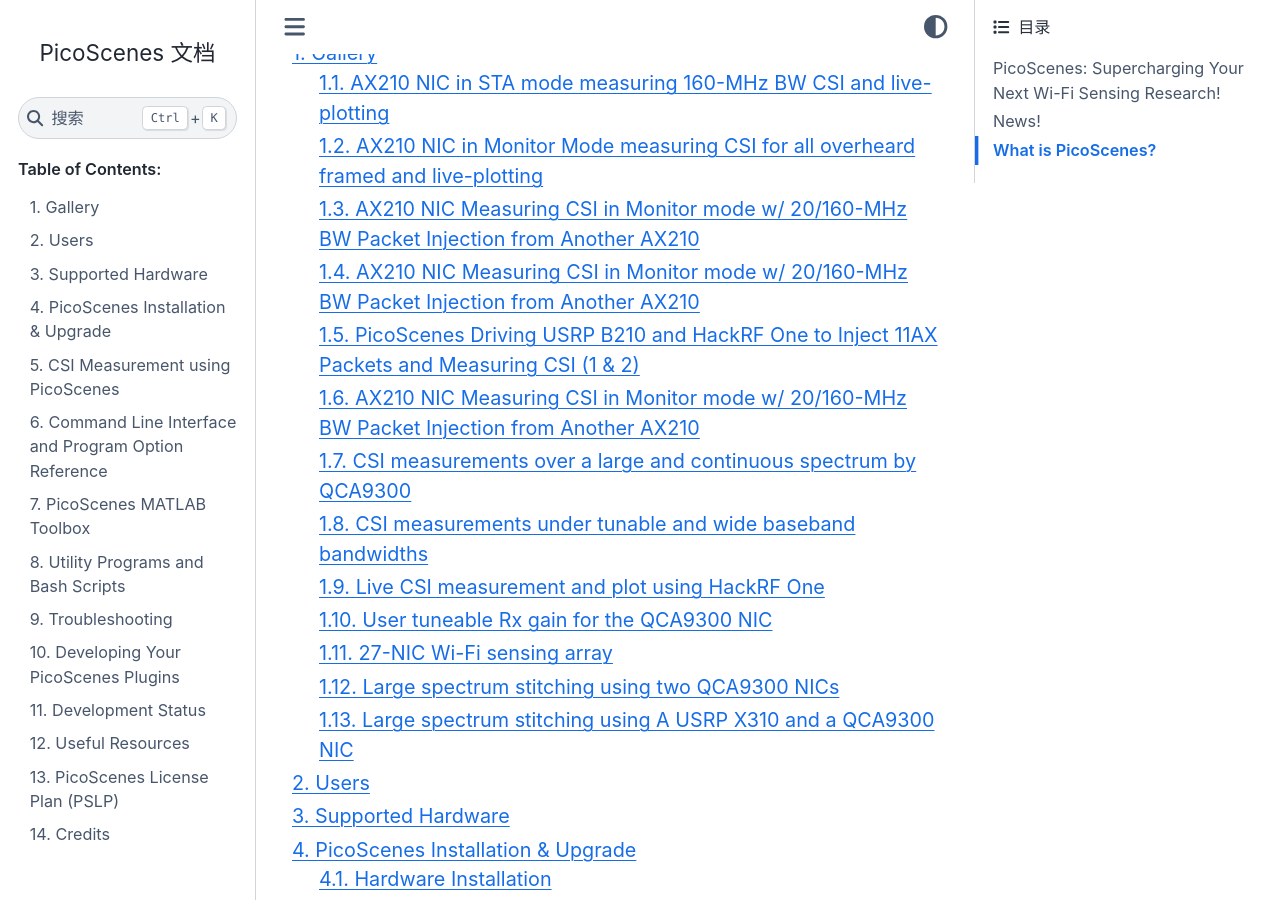
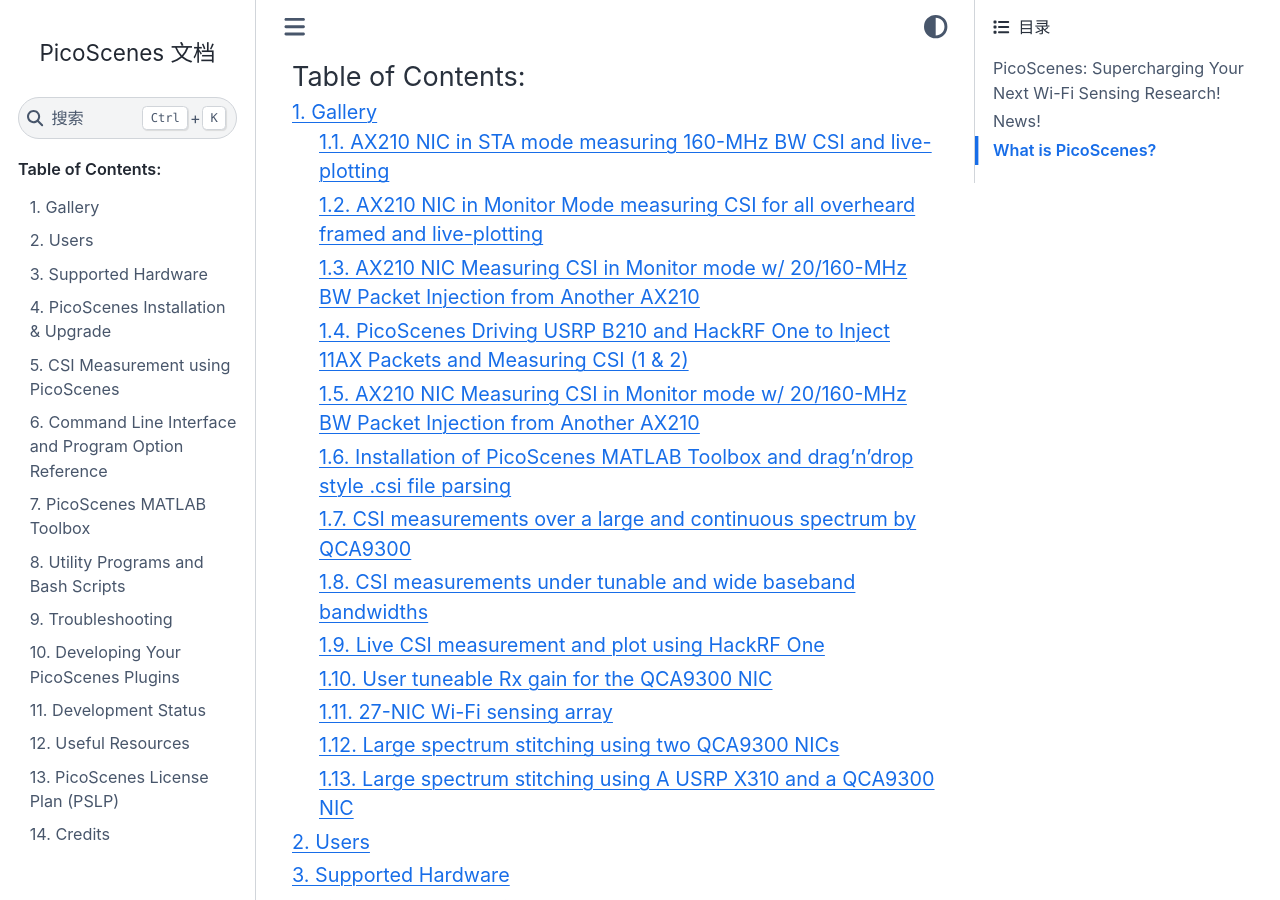
Before and after one commit to wifisensing/PicoScenes-Manual, a Sphinx documentation site: the page built from source/index.rst, in a window 1280 px wide and 900 px high, scrolled down 4495 px. Built offline with Sphinx 7.4.7 and the Sphinx Book theme 1.1.4, drawn with Linux system fonts in a browser that asks for light colours; some of the changed text lies outside the part shown.

```diff
--- a/source/gallery.rst
+++ b/source/gallery.rst
@@ -59,24 +59,6 @@ bilibili
 
    <iframe src="//player.bilibili.com/player.html?aid=383047528&bvid=BV1sr4y187bL&cid=570756427&page=1" scrolling="no" border="0" framespacing="0" allowfullscreen="true" style="width: 800px; height: 450px; max-width: 100%; align:center; padding:20px 0;" frameborder="no"> </iframe>
 
-AX210 NIC  Measuring CSI in Monitor mode w/ 20/160-MHz BW Packet Injection from Another AX210
------------------------------------------------------------------------------------------------
-
-This is the third short demo video presented in the `CPS-IOT Week'2022 tutorial <https://zpj.io/give-tutorial-talk-on-picoscenes-at-cps-iot-week-2022/>`_.
-
-YouTube
-
-.. raw:: html
-
-   <iframe width="800" height="450" src="https://www.youtube.com/embed/_X6JVb69-MA" title="AX210 NIC Measuring CSI in Monitor mode w/ 20/160-MHz BW Packet Injection from Another AX210" frameborder="0" allow="accelerometer; autoplay; clipboard-write; encrypted-media; gyroscope; picture-in-picture" allowfullscreen></iframe>
-
-
-bilibili
-
-.. raw:: html
-
-   <iframe src="//player.bilibili.com/player.html?aid=383047528&bvid=BV1sr4y187bL&cid=570756427&page=1" scrolling="no" border="0" framespacing="0" allowfullscreen="true" style="width: 800px; height: 450px; max-width: 100%; align:center; padding:20px 0;" frameborder="no"> </iframe>
-
 PicoScenes Driving USRP B210 and HackRF One to Inject 11AX Packets and Measuring CSI (1 & 2)
 -----------------------------------------------------------------------------------------------
 
@@ -120,6 +102,22 @@ bilibili
 .. raw:: html
 
    <iframe src="//player.bilibili.com/player.html?aid=383047528&bvid=BV1xS4y1h7Bk&cid=570756427&page=1" scrolling="no" border="0" framespacing="0" allowfullscreen="true" style="width: 800px; height: 450px; max-width: 100%; align:center; padding:20px 0;" frameborder="no"> </iframe>
+
+Installation of PicoScenes MATLAB Toolbox and drag'n'drop style .csi file parsing
+-----------------------------------------------------------------------------------------------
+
+YouTube
+
+.. raw:: html
+
+   <iframe width="800" height="450" src="https://www.youtube.com/embed/zgDIn1cdvCo" title="Installation of PicoScenes MATLAB Toolbox and drag'n'drop style .csi file parsing" frameborder="0" allow="accelerometer; autoplay; clipboard-write; encrypted-media; gyroscope; picture-in-picture" allowfullscreen></iframe>
+
+
+bilibili
+
+.. raw:: html
+
+   <iframe src="//player.bilibili.com/player.html?aid=383047528&bvid=BV1NY4y1C79T&cid=570756427&page=1" scrolling="no" border="0" framespacing="0" allowfullscreen="true" style="width: 800px; height: 450px; max-width: 100%; align:center; padding:20px 0;" frameborder="no"> </iframe>
 
 CSI measurements over a large and continuous spectrum by QCA9300
 -------------------------------------------------------------------------------
--- a/source/index.rst
+++ b/source/index.rst
@@ -3,6 +3,7 @@ PicoScenes: Supercharging Your Next Wi-Fi Sensing Research!
 
 News!
 ======
+- May, 7, 2022 Upload 7 short demo videos presented at CPS-IOT Week'2022. See in :doc:`/gallery`.
 - May, 3, 2022 Dr. Zhiping Jiang gave a tutorial talk on PicoScenes at CPS-IOT Week'2022. `The slides can be download here <https://zpj.io/give-tutorial-talk-on-picoscenes-at-cps-iot-week-2022/>`_.
 - Apr. 27, 2022 Add a subsection :ref:`upgrade_software` in :doc:`/installation`.
 - Apr. 26, 2022 Add support for Intel AX211 Wi-Fi NIC, which is the CNVi-interfaced twin of the AX210 NIC.
```
